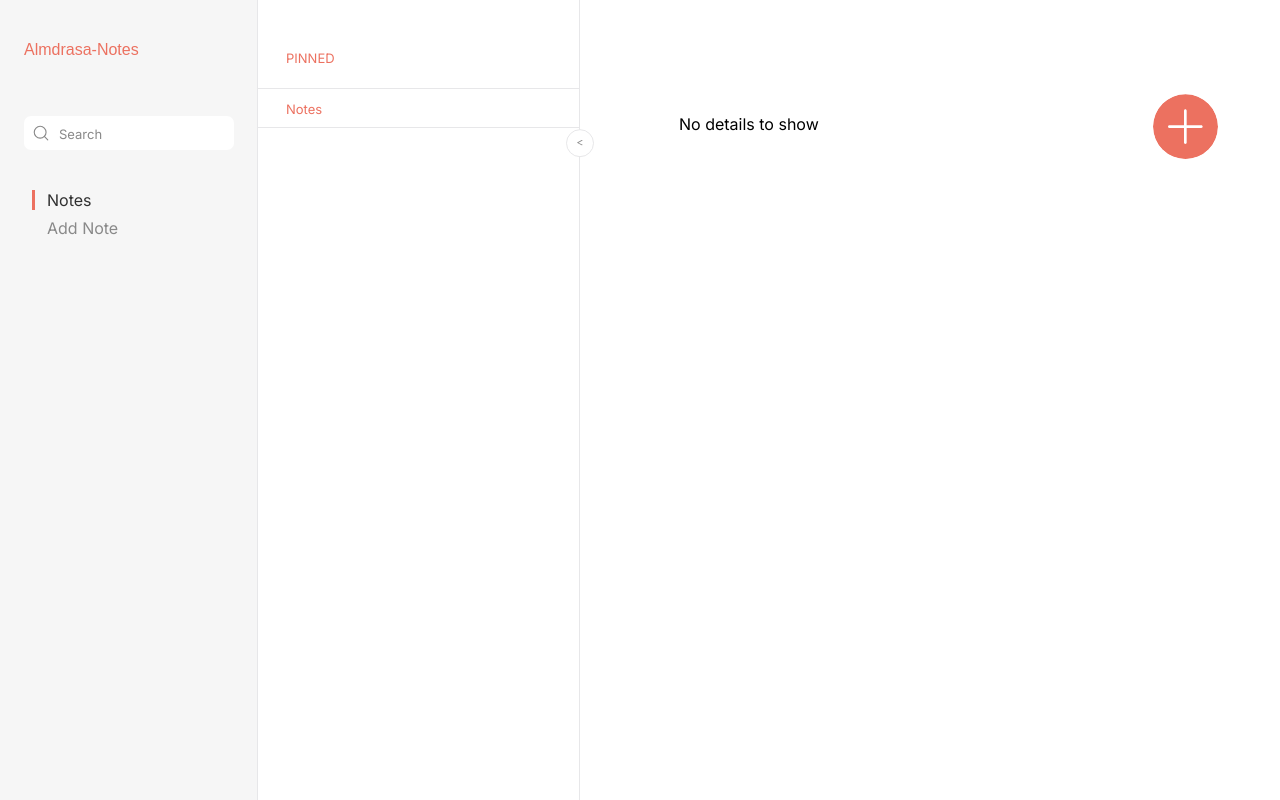
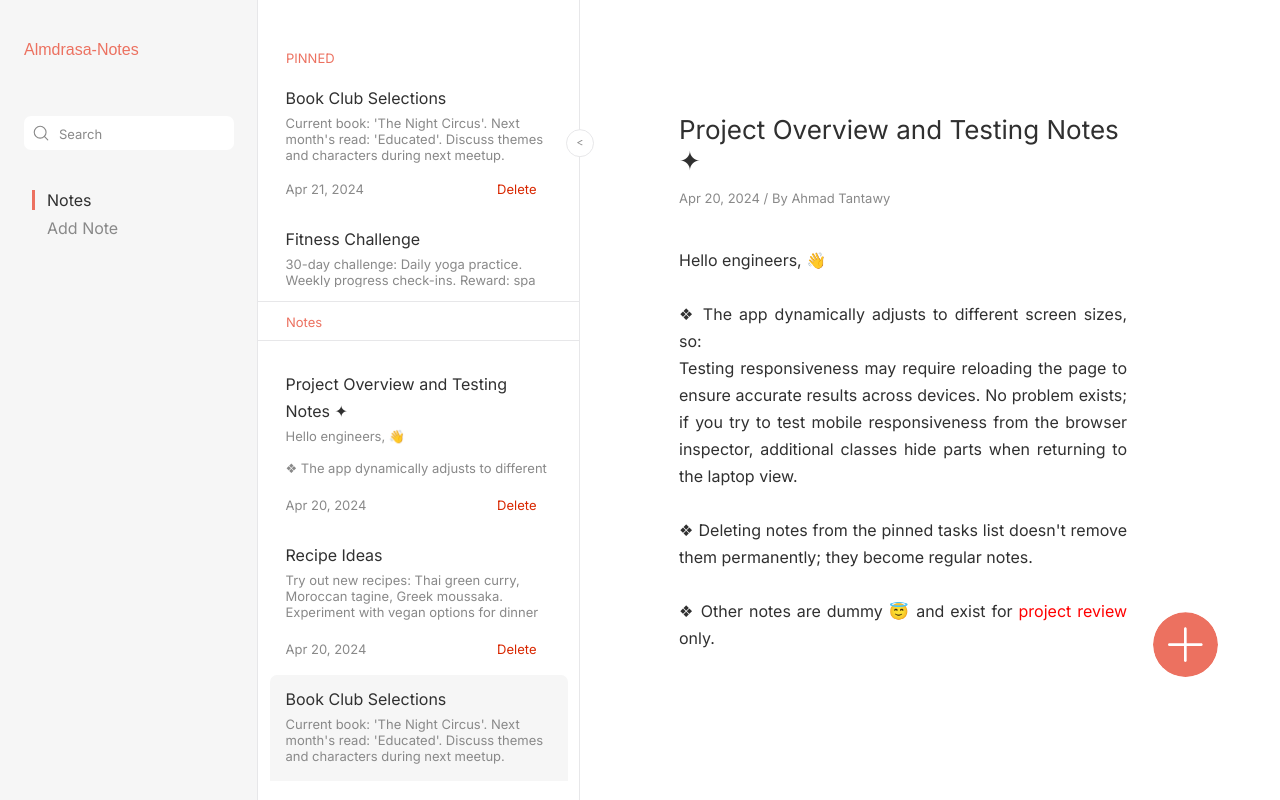
Before and after one commit to ahmad-tantawy/Note-app, a website built with Vite: page index.html in a window 1280 px wide. Built offline with nearby package versions, Linux system fonts and the light colour scheme; a web font is replaced by a local one.

Commit message:
Implement Initial app data, formatted text, added favicon and fix CSS issues

```diff
--- a/index.html
+++ b/index.html
@@ -2,9 +2,15 @@
 <html lang="en-US">
 	<head>
 		<meta charset="utf-8" />
-		<meta name="viewport" content="width=device-width" />
+		<meta name="viewport" content="width=device-width, initial-scale=1.0" />
 		<meta name="description" content="QuickNote - Simple Note Taking App" />
 
+		<link
+			rel="icon"
+			type="image/x-icon"
+			sizes="30x30"
+			href="images/favicon.ico"
+		/>
 		<link rel="preconnect" href="https://fonts.googleapis.com" />
 		<link rel="preconnect" href="https://fonts.gstatic.com" crossorigin />
 		<link
--- a/scripts/utils.js
+++ b/scripts/utils.js
@@ -73,13 +73,15 @@ export function createNoteObject (event) {
   const isPinned = isNotePinned(event.target);
   const currentId = getDataFromLocalStorage('id') || 0;
   saveDataToLocalStorage('id', currentId + 1);
+
+  const noteText = noteTextInput.value.replace(/\n/g, '<br>');
   return {
     date,
     isPinned,
     id: currentId,
     title: noteTitleInput.value,
     author: noteAuthorInput.value,
-    noteText: noteTextInput.value
+    noteText
   };
 }
 
@@ -121,6 +123,26 @@ export const initializeApp = () => {
   if (!localStorage.getItem('isNotesPage')) {
     saveDataToLocalStorage('isNotesPage', true);
   }
+
+  if (!localStorage.getItem('appInitialized')) {
+    const data = [
+      {"date":"Apr 20, 2024","isPinned":false,"id":1,"title":"Project Overview and Testing Notes ✦","author":"Ahmad Tantawy","noteText":"Hello engineers, 👋<br><br>❖ The app dynamically adjusts to different screen sizes, so:<br>Testing responsiveness may require reloading the page to ensure accurate results across devices. No problem exists; if you try to test mobile responsiveness from the browser inspector, additional classes hide parts when returning to the laptop view.<br><br>❖ Deleting notes from the pinned tasks list doesn't remove them permanently; they become regular notes.<br><br>❖ Other notes are dummy 😇 and exist for project review only."},
+      {"date": "Apr 20, 2024", "isPinned": false, "id": 2, "title": "Recipe Ideas", "author": "Bob Johnson", "noteText": "Try out new recipes: Thai green curry, Moroccan tagine, Greek moussaka. Experiment with vegan options for dinner party."},
+      {"date": "Apr 21, 2024", "isPinned": true, "id": 3, "title": "Book Club Selections", "author": "Eva Martinez", "noteText": "Current book: 'The Night Circus'. Next month's read: 'Educated'. Discuss themes and characters during next meetup."},
+      {"date": "Apr 22, 2024", "isPinned": false, "id": 4, "title": "Travel Bucket List", "author": "David Brown", "noteText": "Dream destinations: Machu Picchu, Santorini, Tokyo. Research travel itineraries for next year's vacation."},
+      {"date": "Apr 23, 2024", "isPinned": true, "id": 5, "title": "Fitness Challenge", "author": "Sophie Clark", "noteText": "30-day challenge: Daily yoga practice. Weekly progress check-ins. Reward: spa day for completing challenge."},
+      {"date": "Apr 24, 2024", "isPinned": false, "id": 6, "title": "Home Decor Ideas", "author": "Michael Nguyen", "noteText": "Redecorate living room: New sofa, pillows, artwork. Create cozy reading nook. DIY project: Upcycle old furniture."},
+      {"date": "Apr 25, 2024", "isPinned": false, "id": 7, "title": "Career Development Plan", "author": "Emily Patel", "noteText": "Attend industry networking events. Enroll in online courses. Update resume and LinkedIn."},
+      {"date": "Apr 26, 2024", "isPinned": false, "id": 8, "title": "Gardening Tips", "author": "Mark Wilson", "noteText": "Plant seasonal flowers: tulips, daffodils, hyacinths. Maintain vegetable garden. Use organic fertilizers."},
+      {"date": "Apr 27, 2024", "isPinned": false, "id": 9, "title": "Financial Planning", "author": "Laura Garcia", "noteText": "Review monthly expenses. Explore investment opportunities. Set up savings transfer for emergency fund."},
+      {"date": "Apr 28, 2024", "isPinned": false, "id": 10, "title": "Movie Night Suggestions", "author": "Alex Turner", "noteText": "Movie marathon themes: 80s classics, Pixar animations, Oscar-winning films. Prepare popcorn, snacks, blankets."}
+    ]
+    ;
+    localStorage.setItem('appInitialized', true);
+    saveDataToLocalStorage('notesList', data);
+    saveDataToLocalStorage('id', 11); // Starting from 11 to avoid collision with reserved IDs.
+  }
+
 };
 /* eslint-enable */
 
@@ -164,6 +186,20 @@ export function getNoteById (noteId, notesList) {
   return notesList.find((note) => note.id.toString() === noteId);
 }
 
+function formatParagraphsWithHighlightedWords (text) {
+  const paragraphs = text.split('\n\n');
+  const lastParagraph = paragraphs[paragraphs.length - 1];
+  const sentences = lastParagraph.split('\n');
+  const formattedSentences = sentences.map((sentence) => {
+    const words = sentence.split(' ');
+    const lastThreeWords = words.slice(-3);
+    const formattedLastTwoWords = lastThreeWords.slice(0, 2).map((word) => `<span style="color:red">${word}</span>`);
+    const lastWord = lastThreeWords[2];
+    return [...words.slice(0, -3), ...formattedLastTwoWords, lastWord].join(' ');
+  });
+  return formattedSentences.join('\n');
+}
+
 // Function to render the note details
 export function renderNoteDetails (note) {
   if (!note) return;
@@ -171,7 +207,7 @@ export function renderNoteDetails (note) {
     <article class="note">
       <h2 class="note-title">${note.title}</h2>
       <p class="note-date">${note.date}<span class="note-author"> / By ${note.author}</span></p>
-      <p class="note-content">${note.noteText}</p>
+      <p class="note-content">${formatParagraphsWithHighlightedWords(note.noteText)}</p>
     </article>`;
   NoteDetailsWrapElement.innerHTML = createdNote;
 }
@@ -181,11 +217,11 @@ export function toggleNotesAndDetailsDisplay () {
     /* eslint-disable */
     const notesPageDisplay = getComputedStyle(notesPageInMobile).display;
     /* eslint-enable */
-    if (notesPageDisplay === 'block') {
+    if (notesPageDisplay === 'grid') {
       notesPageInMobile.style.display = 'none';
       detailsPageElement.style.display = 'block';
     } else {
-      notesPageInMobile.style.display = 'block';
+      notesPageInMobile.style.display = 'grid';
       detailsPageElement.style.display = 'none';
     }
   }
--- a/styles/reset.css
+++ b/styles/reset.css
@@ -25,6 +25,16 @@ button,
 textarea,
 select {
 	font: inherit;
+	word-break: break-word;
+}
+
+input,
+button,
+textarea,
+p,
+h3,
+span {
+	word-break: break-word;
 }
 
 p,
--- a/styles/styles.scss
+++ b/styles/styles.scss
@@ -184,7 +184,6 @@
 			position: relative;
 			height: 100%;
 			width: 100%;
-			overflow: auto;
 			display: none;
 			&.active-page {
 				display: flex;
@@ -206,8 +205,10 @@
 
 			.sidebar {
 				position: relative;
+				height: 100%;
 				display: grid;
 				grid-template-rows: auto 1fr;
+				grid-template-columns: 1fr;
 				min-width: 32.2rem;
 				padding-top: 4.8rem;
 				border-right: 0.1rem solid var(--color-gray03-light);
@@ -239,6 +240,7 @@
 					border-width: 1px 0;
 				}
 				&__top {
+					overflow: auto;
 					.notes-wrapper {
 						max-height: 21.3rem;
 						/* Override pinned-note class when added with JavaScript */
@@ -248,15 +250,17 @@
 					}
 				}
 				&__bottom {
+					grid-row: 2;
 					overflow-y: auto;
 					.notes-wrapper {
 						max-height: 88%;
 						// I will be back to replace this with absolute notes h2 element and delete all of this rules 🤪
-						@include dynamicHeight(992px, 2000px, 90%);
-						@include dynamicHeight(990px, 1115px, 88%);
-						@include dynamicHeight(400px, 992px, 76%);
-						@include dynamicHeight(400px, 590px, 70%);
-						@include dynamicHeight(300px, 530px, 65%);
+						@include dynamicHeight(1050px, 1200px, 88%);
+						@include dynamicHeight(925px, 1049, 85%);
+						@include dynamicHeight(700px, 924px, 82%);
+						@include dynamicHeight(630px, 700px, 78%);
+						@include dynamicHeight(580px, 629px, 75%);
+						@include dynamicHeight(540px, 579px, 70%);
 					}
 				}
 			}
@@ -310,6 +314,7 @@
 			// Styles for the Content
 			.content {
 				width: 100%;
+				overflow: auto;
 				word-break: break-word;
 				&-wrap {
 					position: relative;
@@ -455,6 +460,7 @@
 					margin-bottom: 4.8rem;
 					resize: none;
 					line-height: 1.5;
+					@include customScrollbar;
 				}
 				button {
 					@include text-style(
@@ -592,7 +598,8 @@
 						}
 						width: 100%;
 						padding: 0;
-						margin-top: 9.4rem;
+						padding-top: 9.4rem;
+						margin-top: 0;
 						.pinned {
 							padding-left: 2.7rem;
 							margin-bottom: 0.5rem;
@@ -606,6 +613,11 @@
 							.note {
 								width: 100%;
 								padding: 0.9rem 1.1rem 1.1rem;
+							}
+						}
+						&__top {
+							.notes-wrapper {
+								max-height: 14.7rem;
 							}
 						}
 						&__bottom {
```
Also changed, not shown: images/favicon.ico (added).
